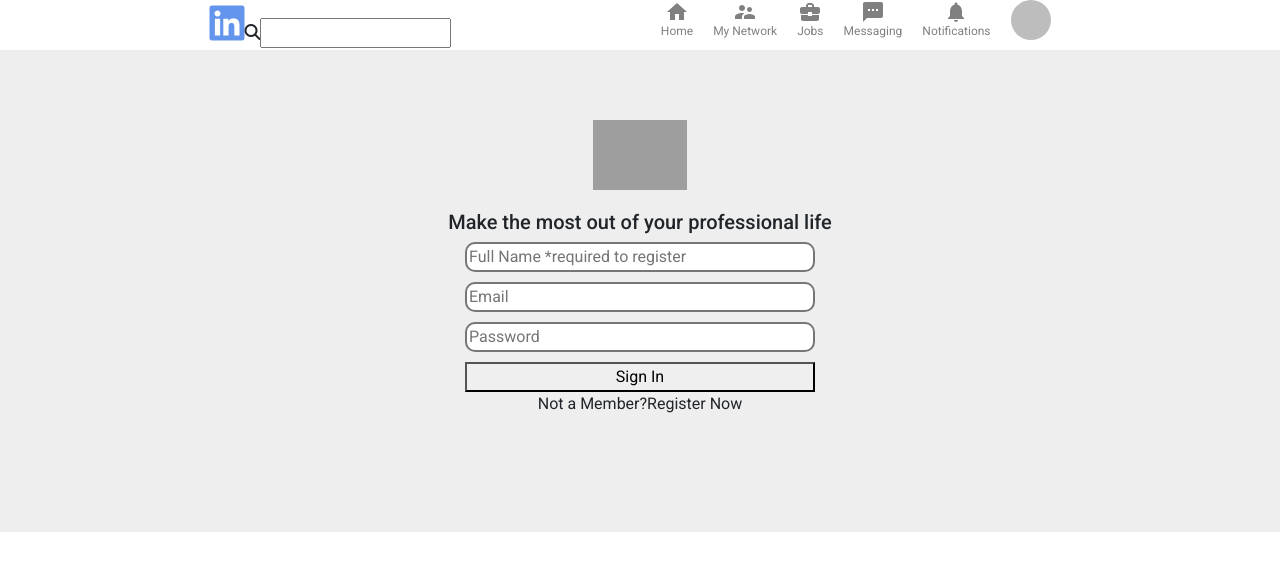
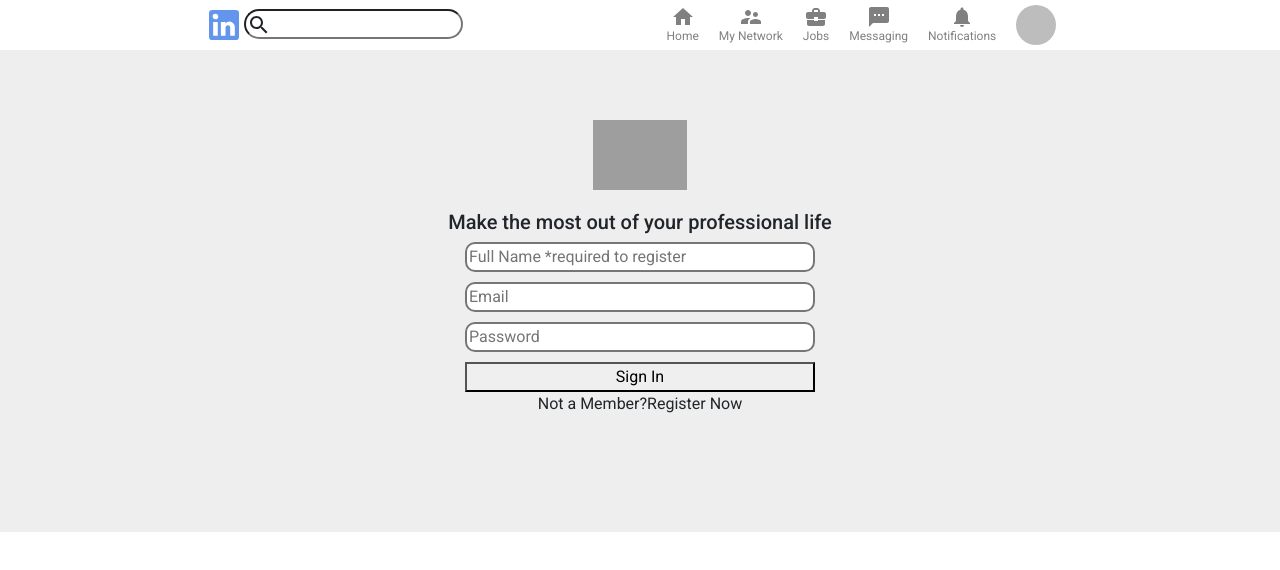
Before and after one commit to farahdian/impostersyndrome, a React (Create React App) app: page / in a window 1280 px wide. Shown: the top 570 px of the page. Built offline with nearby package versions, Linux system fonts and the light colour scheme; no server answers; grey boxes are pictures that could not be loaded.

Commit message:
Styling fixes for header and posts

```diff
--- a/src/FeedCard.css
+++ b/src/FeedCard.css
@@ -22,7 +22,16 @@
 
 }
 
+.feed__postInput > button {
+    border-radius: 30px;
+    border:none;
+    padding: 10px;
 
+
+    background-color: cornflowerblue;
+    color: cornsilk;
+
+}
 
 .feedcard__headtext > h2{
     font-size: 15px;
--- a/src/FeedCard.js
+++ b/src/FeedCard.js
@@ -19,8 +19,9 @@ function FeedCard({id, user, text, imgSrc}) {
             </div>
             </div>
             <div className="feedcard__main">
+            <p>{text}</p>
             {imgSrc? <img src={imgSrc} alt={text}></img>: ""}
-                <p>{text}</p>
+
             </div>
                  <div className="feedcard__react">
                      <LikeButton />
--- a/src/Header.css
+++ b/src/Header.css
@@ -1,3 +1,7 @@
+.Header{
+    padding-top: 5px;
+    padding-bottom: 5px;
+}
 .header__right{
     display: flex;
 
@@ -7,8 +11,17 @@
     align-content: center;
 }
 
-
+.header__left > input{
+ border-radius: 30px;
+ padding-left: 30px;
+}
 #logo{
     font-size: 40px;
     color: cornflowerblue;
 }
+
+#search{
+    margin-top: 8px;
+    margin-left: 3px;
+    position: absolute
+}
--- a/src/Header.js
+++ b/src/Header.js
@@ -5,6 +5,8 @@ import SupervisorAccountIcon from '@material-ui/icons/SupervisorAccount'
 import BusinessCenterIcon from '@material-ui/icons/BusinessCenter';
 import TextsmsIcon from '@material-ui/icons/Textsms';
 import NotificationsIcon from '@material-ui/icons/Notifications';
+import SearchIcon from '@material-ui/icons/Search';
+import LinkedInIcon from '@material-ui/icons/LinkedIn';
 import './Header.css'
 import { auth } from './firebase';
 import {useDispatch} from 'react-redux';
@@ -28,8 +30,8 @@ return (
 
 
  <div className="header__left">
-<i id="logo"class="fab fa-linkedin"></i>
-<i class="fas fa-search"></i>
+<LinkedInIcon id="logo"/>
+<SearchIcon id="search"/>
 <input type="text"></input>
 </div>
 
--- /dev/null
+++ b/src/LikeButton.css
@@ -0,0 +1,13 @@
+.likeButton{
+    padding: 0.5rem;
+    border-radius: 10px;
+}
+.likeButton__title{
+    font-size: 1rem;
+    color: grey;
+}
+
+.likeButton:hover{
+    background-color: whitesmoke;
+
+}
--- a/src/LikeButton.js
+++ b/src/LikeButton.js
@@ -1,5 +1,5 @@
 import React, {useState} from 'react';
-import './PostOption.css';
+import './LikeButton.css';
 import ThumbUpIcon from '@material-ui/icons/ThumbUp';
 import { lightBlue } from '@material-ui/core/colors';
 
```
